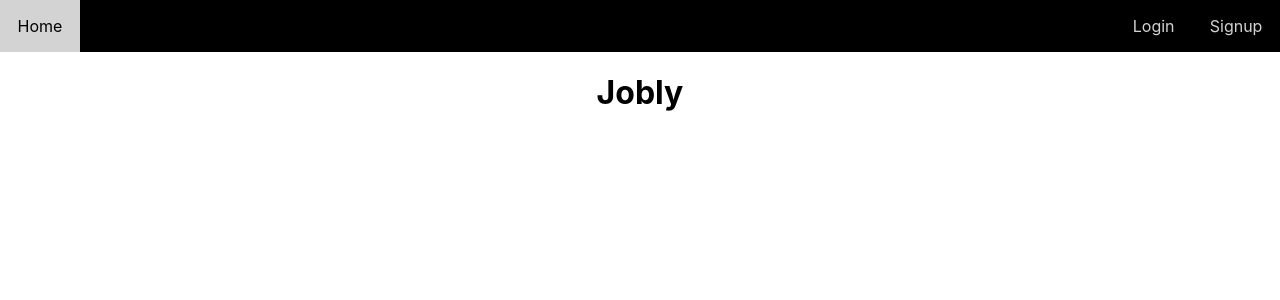
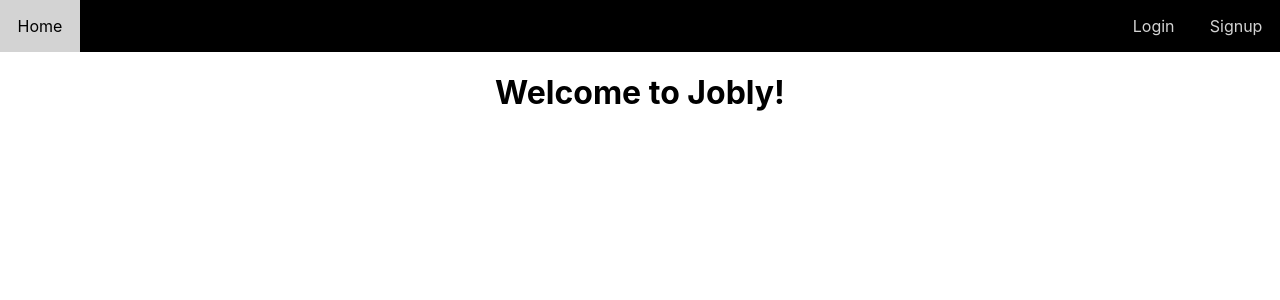
Before and after one commit to Hailaix/react-jobly, a React (Create React App) app in the folder frontend/: page / in a window 1280 px wide. Shown: the top 300 px of the page. Built offline with nearby package versions, Linux system fonts and the light colour scheme; no server answers.

Commit message:
useLocalStorage hook for token, homepage changes

```diff
--- a/frontend/src/App.js
+++ b/frontend/src/App.js
@@ -14,17 +14,19 @@
 import Company from './companies/Company';
 import loginContext from './loginContext';
 import JoblyApi from './api';
+import useLocalStorage from './useLocalStorage';
 
 
 
 function App() {
+  //hard coded token for testing
+  const statictoken = "eyJhbGciOiJIUzI1NiIsInR5cCI6IkpXVCJ9.eyJ1c2VybmFtZ" +
+  "SI6InRlc3R1c2VyIiwiaXNBZG1pbiI6ZmFsc2UsImlhdCI6MTU5ODE1OTI1OX0." +
+  "FtrMwBQwe6Ue-glIFgz_Nf8XxRT2YecFCiSpYL0fCXc";
   const [user, setUser] = useState(null);
   const [isLoaded, setIsLoaded] = useState(false);
-
-  const [token, setToken] = useState("eyJhbGciOiJIUzI1NiIsInR5cCI6IkpXVCJ9.eyJ1c2VybmFtZ" +
-    "SI6InRlc3R1c2VyIiwiaXNBZG1pbiI6ZmFsc2UsImlhdCI6MTU5ODE1OTI1OX0." +
-    "FtrMwBQwe6Ue-glIFgz_Nf8XxRT2YecFCiSpYL0fCXc");
-  //still hard coding the token for now
+  //sets token in local storage under token, as well as in state
+  const [token, setToken] = useLocalStorage('token');
 
   JoblyApi.token = token;
   //for now, on initial mount only, grab the user based on static token
--- a/frontend/src/Home.js
+++ b/frontend/src/Home.js
@@ -1,10 +1,15 @@
-import React from "react";
+import React, { useContext } from "react";
+import loginContext from "./loginContext";
 
 const Home = () => {
+    const { user } = useContext(loginContext);
     return (
-        <h1>
-            Jobly
-        </h1>
+        <div>
+            {user
+                ? <h1>Welcome Back to Jobly, {user.firstName}!</h1>
+                : <h1>Welcome to Jobly!</h1>
+            }
+        </div>
     )
 }
 
--- /dev/null
+++ b/frontend/src/useLocalStorage.js
@@ -0,0 +1,24 @@
+import React, { useState, useEffect } from "react";
+
+/**
+ * local storage custom hook adapted from slides
+ */
+const useLocalStorage = (key, defaultVal=null) => {
+    //set state either from local storage or defaultVal
+    const [state, setState] = useState(() => {
+        //if for some reason JSON.parse errors, just use defaultVal
+        try {
+            return JSON.parse(localStorage.getItem(key)) || defaultVal;
+        } catch (e) {
+            return defaultVal;
+        }
+    });
+    //any time state is changed, set it in local storage
+    useEffect(() => {
+        localStorage.setItem(key, state);
+    }, [key, state]);
+
+    return [state, setState];
+}
+
+export default useLocalStorage;
```
